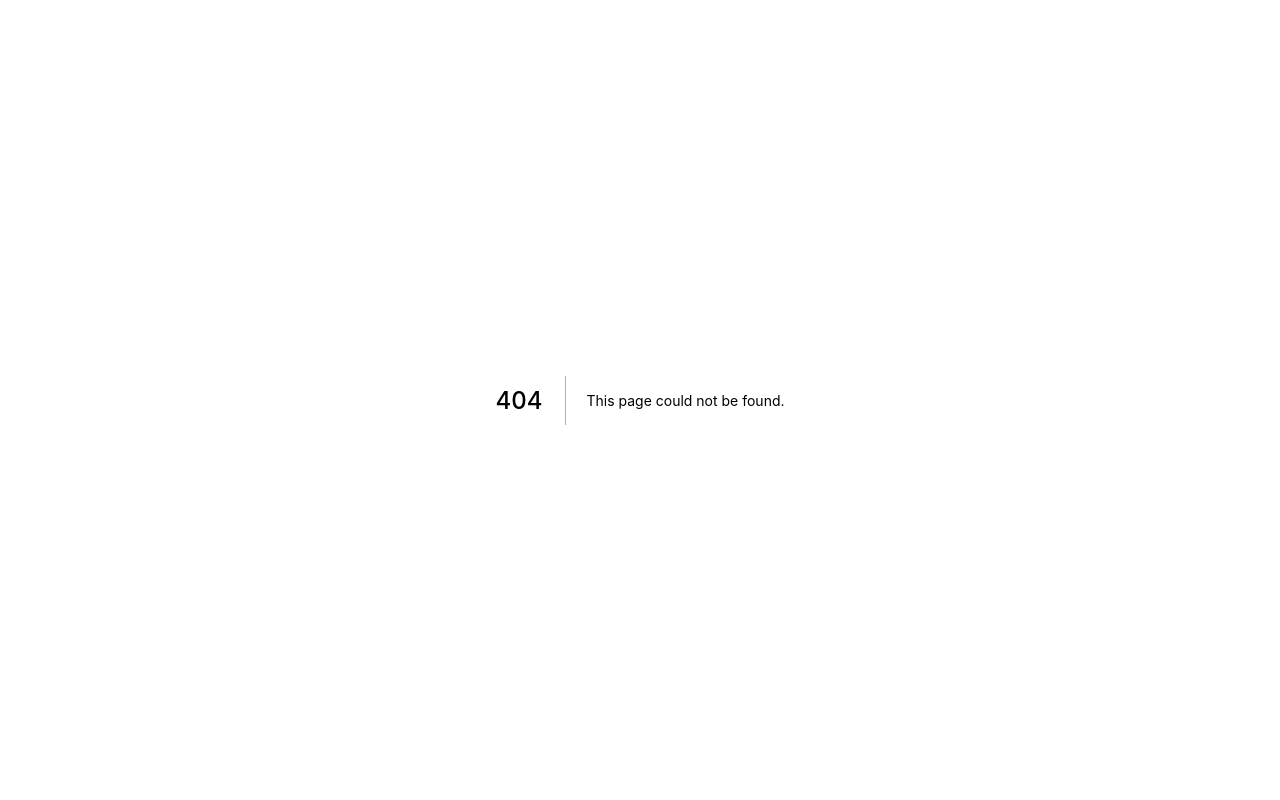
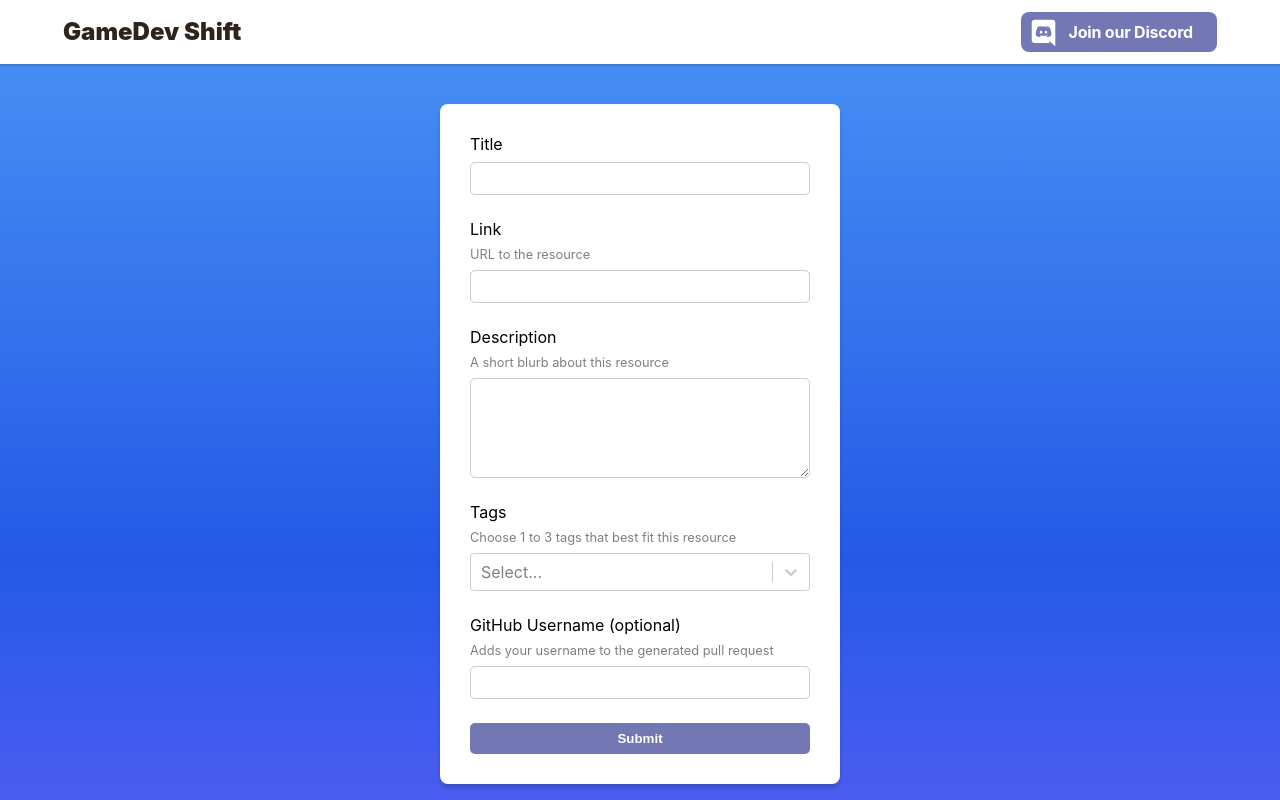
Before and after one commit to drewconley/gamedevshift-resources, a Next.js app: page /submit in a window 1280 px wide. Before the commit this address had no page. Built offline with nearby package versions, Linux system fonts and the light colour scheme.

Commit message:
design submit form

```diff
--- a/package.json
+++ b/package.json
@@ -8,12 +8,16 @@
     "@types/react": "^17.0.0",
     "@types/react-dom": "^17.0.0",
     "classnames": "^2.3.1",
+    "clsx": "^1.1.1",
+    "formik": "^2.2.9",
     "gh-pages": "^3.2.3",
+    "next": "^12.0.0",
     "node-sass": "^6.0.1",
     "react": "^17.0.2",
     "react-dom": "^17.0.2",
+    "react-select": "^5.2.1",
     "typescript": "^4.1.2",
-    "next": "^12.0.0"
+    "yup": "^0.32.11"
   },
   "scripts": {
     "dev": "next dev",
--- a/src/components/Card/Card.module.scss
+++ b/src/components/Card/Card.module.scss
@@ -12,33 +12,3 @@
     padding: 30px;
   }
 }
-
-.heading {
-  color: $color-outline;
-  font: 700 22px/1 $font;
-  margin: 0;
-  padding: 0;
-
-  @include bp-md {
-    font-size: 24px;
-  }
-}
-
-.heading a {
-  color: inherit;
-  text-decoration: none;
-}
-
-.heading a:hover {
-  text-decoration: underline;
-}
-
-.tags {
-  margin: 12px 0 0;
-}
-
-.blurb {
-  color: $color-outline;
-  font: 400 16px/1.5 $font;
-  margin: 12px 0 0;
-}
--- a/src/components/Card/Card.tsx
+++ b/src/components/Card/Card.tsx
@@ -1,28 +1,13 @@
+import clsx from "clsx";
 import { Resource } from "../../types";
 import { Tags } from "../Tags/Tags";
 import styles from "./Card.module.scss";
 
 export type CardProps = {
-  resource: Resource;
+  children: React.ReactNode;
+  className?: string;
 };
 
-export function Card(props: CardProps) {
-  const { resource } = props;
-  const { title, url, tags, blurb } = resource;
-
-  if (!title || !url) {
-    return null;
-  }
-
-  return (
-    <div className={styles.root}>
-      <h3 className={styles.heading}>
-        <a target="_blank" rel="noreferrer" href={url} title={title}>
-          {title}
-        </a>
-      </h3>
-      <Tags tags={tags} className={styles.tags} />
-      {blurb ? <p className={styles.blurb}>{blurb}</p> : null}
-    </div>
-  );
+export function Card({ children, className }: CardProps) {
+  return <div className={clsx(styles.root, className)}>{children}</div>;
 }
--- /dev/null
+++ b/src/components/ResourceCard/ResourceCard.module.scss
@@ -0,0 +1,31 @@
+@import "../../variables.scss";
+
+.heading {
+  color: $color-outline;
+  font: 700 22px/1 $font;
+  margin: 0;
+  padding: 0;
+
+  @include bp-md {
+    font-size: 24px;
+  }
+}
+
+.heading a {
+  color: inherit;
+  text-decoration: none;
+}
+
+.heading a:hover {
+  text-decoration: underline;
+}
+
+.tags {
+  margin: 12px 0 0;
+}
+
+.blurb {
+  color: $color-outline;
+  font: 400 16px/1.5 $font;
+  margin: 12px 0 0;
+}
--- a/src/pages/_app.tsx
+++ b/src/pages/_app.tsx
@@ -1,8 +1,20 @@
+import "./_app.scss";
 import { AppProps } from "next/dist/shared/lib/router/router";
-import "./_app.scss";
+import { Header } from "src/components/Header/Header";
+import Head from "next/head";
 
 function MyApp({ Component, pageProps }: AppProps) {
-  return <Component {...pageProps} />;
+  return (
+    <div>
+      <Head>
+        <meta name="viewport" content="width=device-width, initial-scale=1" />
+      </Head>
+      <Header />
+      <main>
+        <Component {...pageProps} />
+      </main>
+    </div>
+  );
 }
 
 export default MyApp;
--- a/src/pages/_document.tsx
+++ b/src/pages/_document.tsx
@@ -12,7 +12,6 @@ class MyDocument extends Document {
         <Head>
           <meta charSet="utf-8" />
           <link rel="icon" href="/favicon.ico" />
-          <meta name="viewport" content="width=device-width, initial-scale=1" />
           <meta name="theme-color" content="#000000" />
           <link rel="apple-touch-icon" href="/logo192.png" />
           <link rel="manifest" href="/manifest.json" />
--- /dev/null
+++ b/src/pages/submit.module.scss
@@ -0,0 +1,57 @@
+@import "../variables.scss";
+
+.card {
+  max-width: 400px;
+  margin: 40px auto;
+
+  form {
+    display: flex;
+    flex-direction: column;
+    gap: 16px;
+  }
+}
+
+.label {
+  display: flex;
+  flex-direction: column;
+  gap: 8px;
+
+  input,
+  textarea {
+    border: 1px #cccccc solid;
+    padding: 8px;
+    border-radius: 5px;
+  }
+
+  textarea {
+    min-height: 100px;
+    resize: vertical;
+  }
+}
+
+.error {
+  color: red;
+  font-size: 0.8em;
+}
+
+.description {
+  opacity: 0.5;
+  font-size: 0.8em;
+}
+
+.label[data-error="true"] {
+  input,
+  textarea {
+    border-color: red;
+  }
+}
+
+.button {
+  cursor: pointer;
+  padding: 8px 16px;
+  background: $color-purple-4;
+  color: white;
+  font-weight: bold;
+  border: none;
+  border-radius: 5px;
+}
--- /dev/null
+++ b/src/pages/submit.tsx
@@ -0,0 +1,164 @@
+import { useFormik } from "formik";
+import { useMemo } from "react";
+import Select from "react-select";
+import { Card } from "src/components/Card/Card";
+import { getTags } from "src/util/get-tags";
+import styles from "./submit.module.scss";
+import * as Yup from "yup";
+
+export default function Submit() {
+  const {
+    values,
+    errors,
+    isSubmitting,
+    setFieldValue,
+    handleSubmit,
+    handleChange,
+  } = useFormik({
+    initialValues: {
+      title: "",
+      description: "",
+      tags: [] as SelectOption[],
+      link: "",
+      username: "",
+    },
+    onSubmit: (values) => {},
+    validationSchema: Yup.object().shape({
+      title: Yup.string(),
+      description: Yup.string().max(
+        150,
+        "Description is too long, please keep it under 150 characters"
+      ),
+      tags: Yup.array(),
+      link: Yup.string().matches(
+        /((https?):\/\/)?(www.)?[a-z0-9]+(\.[a-z]{2,}){1,3}(#?\/?[a-zA-Z0-9#]+)*\/?(\?[a-zA-Z0-9-_]+=[a-zA-Z0-9-%]+&?)?$/,
+        "Please enter a valid URL"
+      ),
+      username: Yup.string(),
+    }),
+  });
+
+  return (
+    <div>
+      <Card className={styles.card}>
+        <form className={styles.form} onSubmit={handleSubmit}>
+          <Label label="Title" error={errors.title}>
+            <input
+              type="text"
+              name="title"
+              required
+              value={values.title}
+              onChange={handleChange}
+            />
+          </Label>
+          <Label
+            label="Link"
+            description="URL to the resource"
+            error={errors.link}
+          >
+            <input
+              type="text"
+              name="link"
+              value={values.link}
+              onChange={handleChange}
+            />
+          </Label>
+          <Label
+            label="Description"
+            description="A short blurb about this resource"
+            error={errors.description}
+          >
+            <textarea
+              name="description"
+              value={values.description}
+              onChange={handleChange}
+            />
+          </Label>
+          <Label
+            label="Tags"
+            description="Choose 1 to 3 tags that best fit this resource"
+            error={errors.tags as string}
+          >
+            <TagsSelect
+              value={values.tags}
+              onChange={(tags) => setFieldValue("tags", tags)}
+            />
+          </Label>
+          <Label
+            label="GitHub Username (optional)"
+            description="Adds your username to the generated pull request"
+            error={errors.username}
+          >
+            <input
+              type="text"
+              name="username"
+              value={values.username}
+              onChange={handleChange}
+            />
+          </Label>
+          <button className={styles.button} disabled={isSubmitting}>
+            Submit
+          </button>
+        </form>
+      </Card>
+    </div>
+  );
+}
+
+function Label({
+  label,
+  description,
+  children,
+  error,
+}: {
+  label: string;
+  description?: string;
+  children: React.ReactNode;
+  error?: string;
+}) {
+  return (
+    <label className={styles.label} data-error={!!error}>
+      <span className={styles.labelTitle}>{label}</span>
+      {description && <span className={styles.description}>{description}</span>}
+      {children}
+      <span className={styles.error}>{error}</span>
+    </label>
+  );
+}
+
+interface SelectOption {
+  label: string;
+  value: string;
+}
+
+function TagsSelect({
+  value,
+  onChange,
+}: {
+  value: SelectOption[];
+  onChange: (value: SelectOption[]) => void;
+}) {
+  const options = useMemo<SelectOption[]>(
+    () =>
+      getTags()
+        .filter((tag) => tag !== "Team Pick")
+        .map((tag) => ({
+          label: tag,
+          value: tag,
+        })),
+    []
+  );
+
+  return (
+    <Select
+      instanceId="tags"
+      isMulti
+      value={value}
+      // limit to 3
+      options={value.length > 3 ? value : options}
+      menuPortalTarget={process.browser ? document.body : null}
+      onChange={(v) => onChange(v as SelectOption[])}
+      styles={{ menuPortal: (base) => ({ ...base, zIndex: 9999 }) }}
+    />
+  );
+}
--- /dev/null
+++ b/src/util/get-tags.ts
@@ -0,0 +1,15 @@
+import resources from "../data.json";
+
+/**
+ * Gets all unique tags from data.json
+ */
+export function getTags(): string[] {
+  return [
+    ...resources.reduce((tags, resource) => {
+      resource.tags.forEach((tag) => {
+        tags.add(tag);
+      });
+      return tags;
+    }, new Set<string>()),
+  ];
+}
--- a/tsconfig.json
+++ b/tsconfig.json
@@ -16,8 +16,9 @@
     "isolatedModules": true,
     "noEmit": true,
     "jsx": "preserve",
-    "incremental": true
+    "incremental": true,
+    "downlevelIteration": true
   },
-  "include": ["src", "global.d.ts"],
+  "include": ["src", "global.d.ts", "next-env.d.ts"],
   "exclude": ["node_modules"]
 }
```
Also changed, not shown: src/components/ResourceCard/ResourceCard.tsx (added, +29 -0 lines), src/pages/index.tsx (+26 -17 lines), 1 other file (tests, documents, lock files or other folders).
